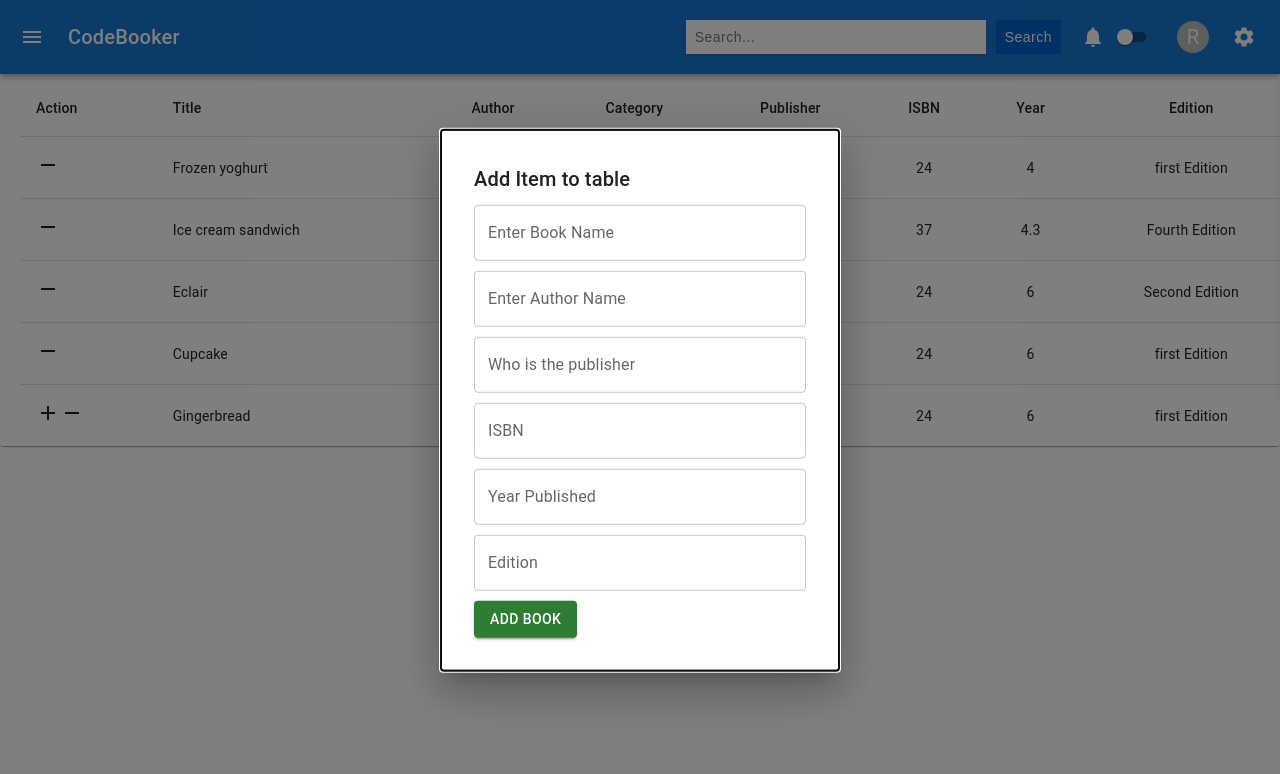
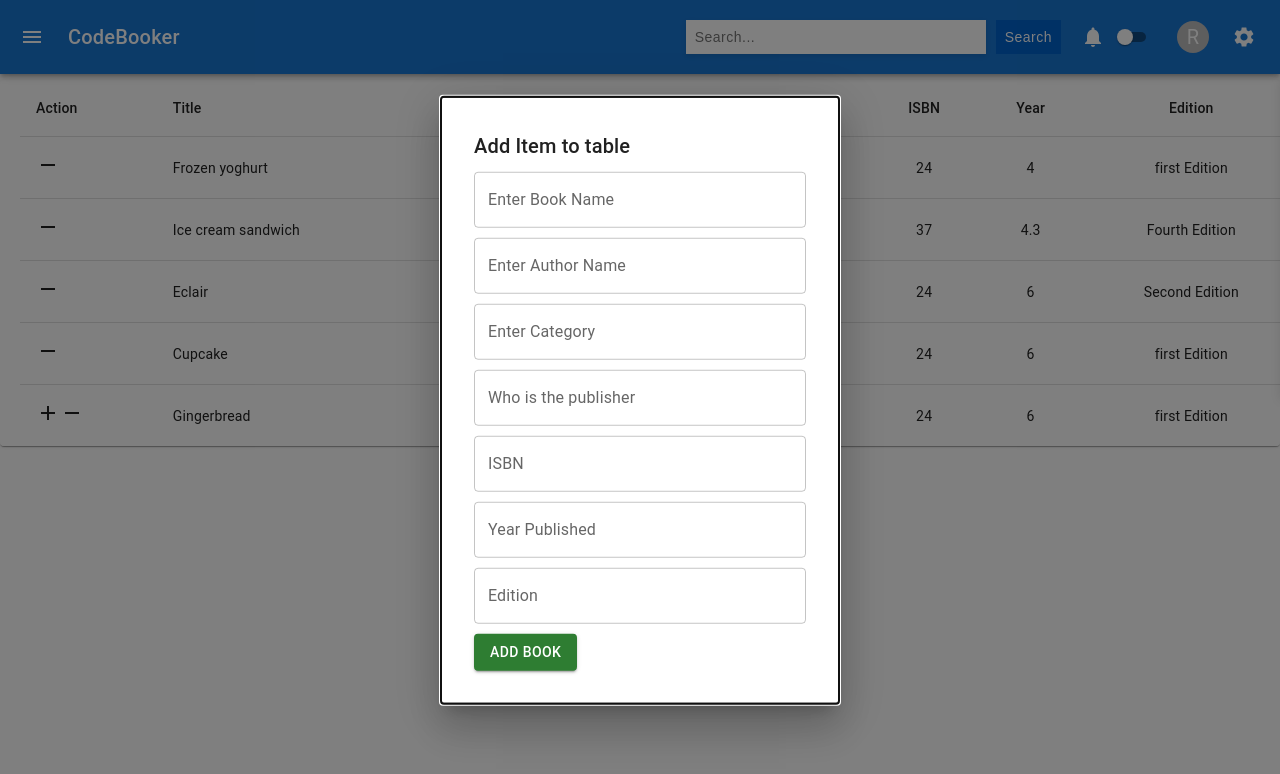
Before and after one commit to gbowne1/codebooker, a React (Create React App) app: page / in a window 1280 px wide. Both pictures are taken after a click on the icon 48 px from the left and 413 px from the top of the page. Shown: the top 774 px of the page. Built offline with nearby package versions, Linux system fonts and the light colour scheme.

Commit message:
Added Category Input Field in the popup table | Issue #34

```diff
--- a/src/components/Library/Library.jsx
+++ b/src/components/Library/Library.jsx
@@ -189,6 +189,13 @@ export default function Library() {
 
             />
             <TextField
+              label="Enter Category"
+			        onChange={(e)=>{setAuthor(e.target.value)}}
+              fullWidth
+              style={{ marginTop: "10px" }}
+
+            />
+            <TextField
               label="Who is the publisher"
 			        onChange={(e)=>{setPublisher(e.target.value)}}
               fullWidth
```
